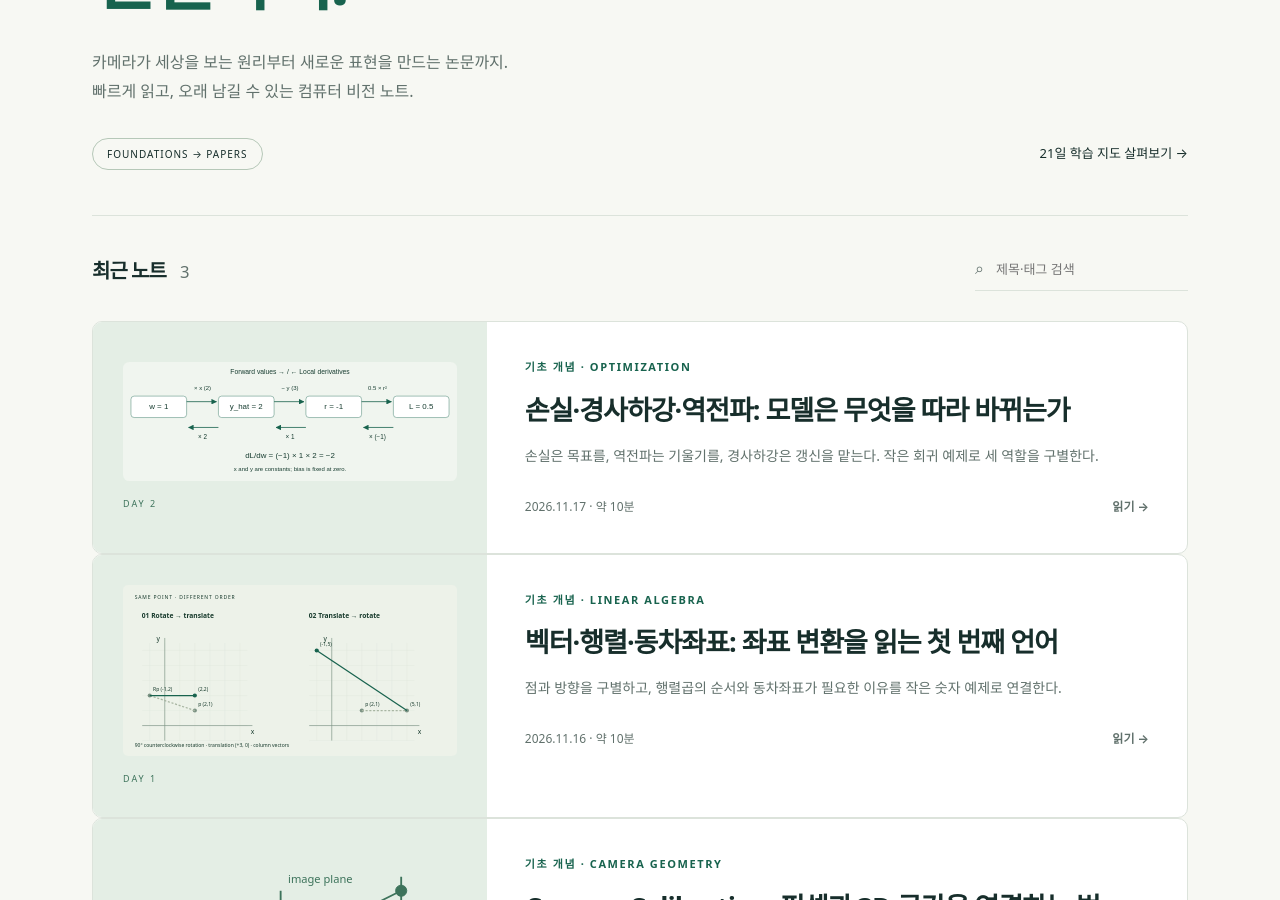
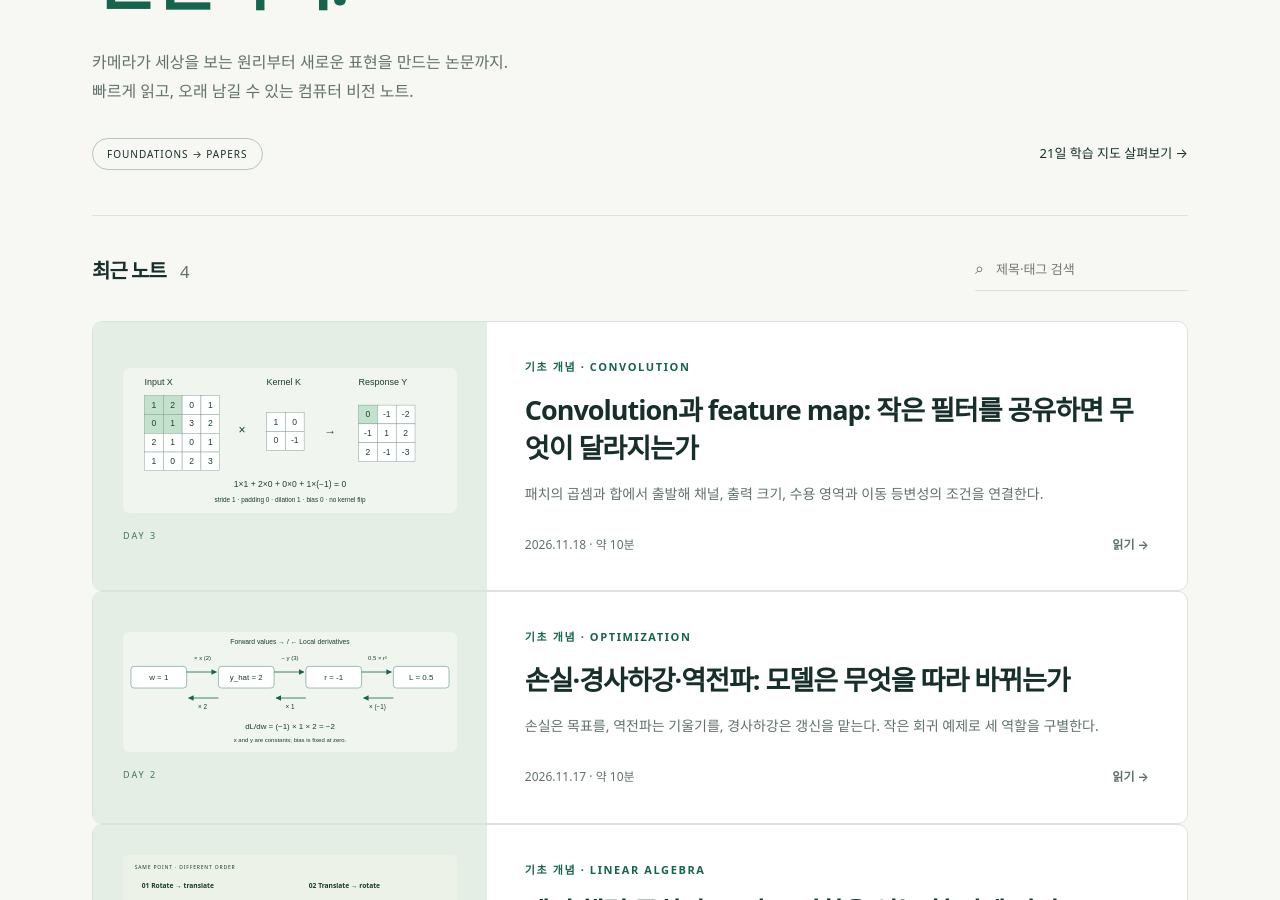
Before and after one commit to mints-s/CV-study-blog, a Jekyll site: the page built from index.html, in a window 1280 px wide and 900 px high, scrolled down 383 px. Built offline with Jekyll 4.4.1, drawn with Linux system fonts in a browser that asks for light colours; part of the change alters nothing that is shown.

Commit message:
Publish Day 3 convolution and feature map foundations

```diff
--- a/_data/study_plan.json
+++ b/_data/study_plan.json
@@ -5,7 +5,7 @@
   "slow_start_date": "2026-12-09",
   "slow_interval_days": 3,
   "execution_time": "05:00",
-  "next_day": 3,
+  "next_day": 4,
   "items": [
     {
       "day": 1,
@@ -24,8 +24,9 @@
     {
       "day": 3,
       "title": "Convolution과 feature map",
-      "status": "planned",
-      "url": null
+      "status": "published",
+      "url": "/notes/convolution-feature-maps/",
+      "published_date": "2026-11-18"
     },
     {
       "day": 4,
--- a/_posts/2026-11-17-loss-gradient-backprop.md
+++ b/_posts/2026-11-17-loss-gradient-backprop.md
@@ -209,4 +209,4 @@ optimizer.step()
 
 [이전: 벡터·행렬·동차좌표]({{ '/notes/vectors-matrices-homogeneous/' | relative_url }}) · [전체 학습 지도]({{ '/roadmap/' | relative_url }})
 
-**다음 질문:** 이미지의 모든 위치마다 별도 가중치를 두는 대신, 작은 필터를 공유하면 무엇이 달라지는가? Day 3에서는 Convolution과 feature map을 다룬다.
+**다음 질문:** 이미지의 모든 위치마다 별도 가중치를 두는 대신, 작은 필터를 공유하면 무엇이 달라지는가? [Day 3 — Convolution과 feature map]({{ '/notes/convolution-feature-maps/' | relative_url }})에서 이어간다.
--- /dev/null
+++ b/_posts/2026-11-18-convolution-feature-maps.md
@@ -0,0 +1,235 @@
+---
+layout: post
+title: "Convolution과 feature map: 작은 필터를 공유하면 무엇이 달라지는가"
+description: "패치의 곱셈과 합에서 출발해 채널, 출력 크기, 수용 영역과 이동 등변성의 조건을 연결한다."
+date: 2026-11-18 04:50:00 +09:00
+category_label: "기초 개념"
+series_day: 3
+topic: "CONVOLUTION"
+cover: /assets/day03-convolution.svg
+tags: [convolution, feature-map, CNN, 합성곱]
+reading_time: 10
+---
+
+> **1분 요약**
+>
+> Convolution 층은 작은 영역을 보고, 같은 가중치를 여러 위치에서 반복 사용한다. 각 위치에서 얻은 반응을 공간적으로 배열한 것이 feature map이다. 일반적인 합성곱은 입력 채널들의 기여를 합해 출력 채널 하나를 만든다. Stride는 샘플링 간격, padding은 경계 처리, dilation은 커널 원소 사이 간격을 정한다.
+>
+> **기억할 문장:** 같은 필터를 공유한다는 것은 같은 패턴을 여러 위치에서 검사한다는 뜻이지, 입력이 이동해도 출력이 항상 같다는 뜻은 아니다.
+
+## 1. 전체 내용: 학습하는 계수를 이미지에 배치한다
+
+[Day 2]({{ '/notes/loss-gradient-backprop/' | relative_url }})에서는 손실의 기울기로 가중치를 바꾸었다. 오늘은 이미지에서 그 가중치를 어떻게 연결하는지 다룬다. 모든 출력이 이미지 전체를 보게 할 수도 있지만, 가까운 픽셀의 관계부터 처리하는 구조를 선택할 수 있다. Convolution은 **국소 연결**과 **공간적 가중치 공유**를 결합한다. 한 필터를 움직이며 얻은 값을 모으면 한 장의 반응 지도가 되고, 여러 필터를 사용하면 여러 출력 채널이 생긴다. 필터 값은 학습할 수 있으며, 작은 행렬로 직접 계산해 연산을 이해할 수 있다.
+
+이 글의 수치와 도식은 직접 만든 예제다. 구조 설명은 Stanford CS231n 강의 자료 [1], 연산과 텐서 규약은 PyTorch 공식 문서 [2]를 확인했다. 논문 성능 재현이나 학습된 특징의 시각화는 아니다.
+
+## 2. 핵심 아이디어: 국소 연결과 공유를 구별한다
+
+국소 연결은 출력 한 점이 입력의 제한된 영역만 보는 것이다. 가중치 공유는 다른 위치에서도 같은 계수를 쓰는 것이다. 둘은 별도 선택이다. 작은 영역만 보되 위치마다 서로 다른 필터를 두는 모델도 생각할 수 있다.
+
+예를 들어 RGB 입력의 각 위치에서 $3\times3$ 패치를 보고 출력 채널 8개를 만든다고 하자. 그룹을 나누지 않는 일반 합성곱에서 가중치 수는 $8\cdot3\cdot3\cdot3=216$개다. 출력 채널별 편향 8개를 더하면 **224개**다. 공간 위치가 많아져도 공유하는 계수 수는 그대로다.
+
+반대로 $28\times28$개 위치마다 독립된 필터·편향을 사용하면 같은 국소 연결에서도 $28\cdot28\cdot224=175{,}616$개가 필요하다. 이는 파라미터 수의 비교이며 실행 시간이나 성능의 실측 비교는 아니다. 합성곱도 출력 위치가 늘면 연산량과 활성값 저장량은 증가한다.
+
+**[해석]** “작은 필터라서 효율적이다”에 더해 “그 필터를 여러 위치에서 재사용한다”는 점을 함께 읽어야 한다. 다만 모든 위치에서 같은 규칙이 유리하다는 가정이 언제나 과제에 적합한 것은 아니다.
+
+## 3. 한 점을 계산하면 feature map이 보인다
+
+입력과 커널을 다음처럼 둔다. 채널은 각각 1개, 편향은 0, stride는 1, padding은 0, dilation은 1이다. 행은 아래로, 열은 오른쪽으로 증가하며 인덱스는 0부터 센다.
+
+$$
+X=\begin{bmatrix}
+1&2&0&1\\
+0&1&3&2\\
+2&1&0&1\\
+1&0&2&3
+\end{bmatrix},
+\qquad
+K=\begin{bmatrix}1&0\\0&-1\end{bmatrix}
+$$
+
+첫 패치와 커널의 같은 위치끼리 곱한 뒤 더한다.
+
+$$
+Y_{0,0}=1(1)+2(0)+0(0)+1(-1)=0
+$$
+
+한 칸 오른쪽 패치에서는 $Y_{0,1}=2(1)+0(0)+1(0)+3(-1)=-1$이다. 같은 계산을 모든 유효 위치에 적용하면 다음과 같다.
+
+$$
+Y=\begin{bmatrix}
+0&-1&-2\\
+-1&1&2\\
+2&-1&-3
+\end{bmatrix}
+$$
+
+<figure>
+<img src="{{ '/assets/day03-convolution.svg' | relative_url }}" alt="4×4 입력의 왼쪽 위 2×2 패치와 커널을 원소별로 곱해 더하면 3×3 출력의 왼쪽 위 값 0이 된다.">
+<figcaption>그림 1. 직접 계산한 cross-correlation 예제. 초록색은 첫 입력 패치와 그 패치가 만든 출력 위치다. 커널을 뒤집지 않으며, 음수도 그대로 보존한다.</figcaption>
+</figure>
+
+그림은 왼쪽의 작은 영역, 가운데 계수, 오른쪽 한 값을 순서대로 읽는다. **출력의 숫자는 클래스 확률이 아니다.** 이 커널에서는 패치의 왼쪽 위 값에서 오른쪽 아래 값을 뺀 차이다. 다른 커널이면 다른 반응을 얻는다.
+
+딥러닝 라이브러리에서 convolution이라 부르는 연산은 보통 커널을 뒤집지 않는 cross-correlation이다. PyTorch Conv2d도 이를 명시한다. [2] 수학적 convolution처럼 커널을 두 축으로 뒤집으면 이 예제의 커널은 부호가 반대가 되어 출력도 반대 부호가 된다. 손으로 계산할 때 이 규약부터 맞춰야 한다.
+
+## 4. 채널: RGB 세 장이 출력 세 장을 뜻하지 않는다
+
+배치를 제외한 입력을 $X\in\mathbb R^{C_{\mathrm{in}}\times H\times W}$로 둔다. 일반 합성곱의 출력 채널 $o$는 입력 채널을 모두 합해 만든다. 다음 식은 stride 1, padding 0, dilation 1, groups 1인 경우다.
+
+$$
+Y_{o,i,j}=b_o+
+\sum_{c=0}^{C_{\mathrm{in}}-1}
+\sum_{u=0}^{k_h-1}
+\sum_{v=0}^{k_w-1}
+K_{o,c,u,v}X_{c,i+u,j+v}
+$$
+
+| 기호 | 의미 |
+| --- | --- |
+| $o,c$ | 출력·입력 채널 인덱스 |
+| $i,j$ | 출력 행·열 |
+| $u,v$ | 커널 안의 행·열 |
+| $K$ | 크기가 $C_{\mathrm{out}}\times C_{\mathrm{in}}\times k_h\times k_w$인 가중치 |
+| $b_o$ | 출력 채널마다 하나인 편향 |
+
+RGB 패치라면 출력 채널 하나의 필터에도 R·G·B에 대응하는 계수가 모두 있다. 각 입력 채널의 내적을 합하고 편향은 한 번 더한다. 따라서 입력 채널 3개에서 출력 채널 8개를 만드는 것은 자연스럽다. 깊은 층의 채널은 일반적으로 RGB 색상 채널이 아니다.
+
+PyTorch의 배치 입력 규약은 $N,C,H,W$다. groups를 사용하면 채널 연결이 달라지므로 위 가중치 크기와 합산 범위를 그대로 적용하면 안 된다. [2] 이 글은 groups 1만 계산한다.
+
+Feature map이라는 용어는 문맥에 따라 한 출력 채널 또는 채널들을 묶은 텐서를 가리킨다. 여기서는 $Y_{o,:,:}$ 한 장을 한 채널의 feature map이라 부른다. Conv의 원시 출력인지 활성화 이후인지도 구분한다. 예를 들어 ReLU를 적용하면 $\max(0,Y)$가 되어 위 예제의 음수는 0으로 바뀐다. Conv2d 자체가 ReLU를 자동 적용하는 것은 아니다.
+
+## 5. 출력 크기: 어디에 필터를 놓을 수 있는가
+
+높이 방향의 출력 크기는 다음과 같다. $p$는 위아래 각각의 대칭 padding, $s$는 stride, $d$는 dilation이다. 너비에도 같은 방식으로 적용한다. [2]
+
+$$
+H_{\mathrm{out}}=
+\left\lfloor
+\frac{H+2p-d(k_h-1)-1}{s}
+\right\rfloor+1
+$$
+
+직관적으로 커널이 차지하는 유효 폭은 $d(k_h-1)+1$이다. 이를 padded 입력 안에 놓을 수 있는 시작점 개수를 세는 식이다.
+
+아래는 앞의 $4\times4$ 입력과 $2\times2$ 커널에서 한 조건씩 바꾼 결과다. 나머지 조건은 표에 모두 명시했다.
+
+| stride | zero padding | dilation | 출력 크기 | 확인할 점 |
+| --- | --- | --- | --- | --- |
+| 1 | 0 | 1 | $3\times3$ | 원래 예제 |
+| 2 | 0 | 1 | $2\times2$ | 시작 위치를 두 칸씩 건너뜀 |
+| 1 | 1 | 1 | $5\times5$ | 테두리에 0을 추가 |
+| 1 | 0 | 2 | $2\times2$ | 커널 원소 사이 간격이 2 |
+
+Stride 2의 값은 $\begin{bmatrix}0&-2\\2&-3\end{bmatrix}$다. Stride 1 출력의 행·열 인덱스 0, 2를 선택한 것과 같다. Dilation 2는 $\begin{bmatrix}1&1\\-2&-2\end{bmatrix}$다. 첫 값은 입력 $(0,0)$과 $(2,2)$를 사용해 $1-0=1$이 된다.
+
+Padding은 크기만 바꾸는 옵션이 아니다. 경계 밖에 어떤 값을 가정하느냐가 테두리의 반응을 바꾼다. “same”이라는 이름만으로 모든 라이브러리의 stride·비대칭 padding 규칙이 같다고 가정하지 않는다.
+
+## 6. 검증 코드와 수용 영역
+
+<details markdown="1">
+<summary>실행한 단일 채널 검증 코드</summary>
+
+~~~python
+X = [[1, 2, 0, 1], [0, 1, 3, 2],
+     [2, 1, 0, 1], [1, 0, 2, 3]]
+K = [[1, 0], [0, -1]]
+
+def corr(x, k, stride=1, pad=0, dilation=1):
+    h, w = len(x), len(x[0])
+    kh, kw = len(k), len(k[0])
+    a = [[0] * (w + 2 * pad) for _ in range(h + 2 * pad)]
+    for i in range(h):
+        for j in range(w):
+            a[i + pad][j + pad] = x[i][j]
+    oh = (h + 2 * pad - dilation * (kh - 1) - 1) // stride + 1
+    ow = (w + 2 * pad - dilation * (kw - 1) - 1) // stride + 1
+    return [[sum(k[u][v] * a[i * stride + u * dilation]
+                              [j * stride + v * dilation]
+                 for u in range(kh) for v in range(kw))
+             for j in range(ow)] for i in range(oh)]
+
+assert corr(X, K) == [[0, -1, -2], [-1, 1, 2], [2, -1, -3]]
+assert corr(X, K, stride=2) == [[0, -2], [2, -3]]
+assert corr(X, K, dilation=2) == [[1, 1], [-2, -2]]
+padded = corr(X, K, pad=1)
+assert len(padded) == 5 and all(len(row) == 5 for row in padded)
+assert 8 * (3 * 3 * 3 + 1) == 224
+assert 28 * 28 * 224 == 175616
+~~~
+
+Python 정수 연산으로 출력 행렬·크기·파라미터 수를 검증했다. PyTorch 실행 결과나 학습 성능을 검증한 것은 아니다.
+
+</details>
+
+수용 영역(receptive field)은 한 출력 위치에 영향을 줄 수 있는 입력 영역이다. 예를 들어 stride 1, dilation 1인 $3\times3$ 층 두 개를 쌓으면 내부 출력 위치가 볼 수 있는 원본 입력 범위는 $5\times5$다. 두 번째 층의 3칸이 각각 첫 번째 층의 3칸을 보므로 합쳐지는 범위가 5칸이 된다. 세 층이면 7칸이다.
+
+이것은 **이론적으로 영향을 줄 수 있는 범위**다. 학습한 가중치·활성화에 따라 실제 영향의 크기는 균등하지 않다. 두 층 사이에 비선형 활성화를 넣은 모델은 단순히 큰 선형 필터 하나와 같지도 않다. [해석] 논문에서 큰 문맥을 본다는 주장을 읽을 때는 수용 영역의 크기와 실제 정보 활용을 별도로 확인한다.
+
+## 7. 이동 등변성과 불변성은 다르다
+
+입력의 패턴이 이동할 때 출력의 반응도 같은 만큼 이동하는 성질이 **이동 등변성**이다. 이동해도 출력이 그대로인 **이동 불변성**과 다르다.
+
+공유 필터를 stride 1로 적용하고 경계 영향을 제외하면, 같은 패치는 옮겨진 위치에서도 같은 반응을 만든다. 이를 $F(TX)=T(F(X))$로 쓸 수 있다. $T$는 격자 위 정수 이동이다. 유한 이미지의 crop·padding과 stride에 따른 샘플링은 이 조건을 바꾼다.
+
+**[직접 구성한 반례]** $5\times5$의 0 배열에서 위치 $(2,2)$만 1로 둔다. $1\times1$ 항등 커널에 stride 2를 사용하면 행·열 0, 2, 4만 읽으므로 출력에 1이 나타난다. 입력의 1을 오른쪽 한 칸인 $(2,3)$으로 옮기면 모든 출력이 0이다. 입력 이동을 출력의 단순 이동으로 설명할 수 없다. 아래 코드로 확인했다.
+
+~~~python
+a = [[0] * 5 for _ in range(5)]
+b = [[0] * 5 for _ in range(5)]
+a[2][2] = 1
+b[2][3] = 1
+assert sum(map(sum, corr(a, [[1]], stride=2))) == 1
+assert sum(map(sum, corr(b, [[1]], stride=2))) == 0
+~~~
+
+이는 샘플링 위치에 대한 반례이며 실제 CNN의 분류 정확도 실험은 아니다.
+
+| 흔한 오개념 | 구별할 기준 |
+| --- | --- |
+| 필터 하나는 입력 채널 하나만 본다 | 일반 합성곱은 입력 채널을 합산한다 |
+| feature map은 물체 위치 확률이다 | 어떤 연산·손실로 만들어졌는지 확인한다 |
+| 작은 필터는 항상 작은 문맥만 본다 | 층을 쌓으면 원본 입력 기준 수용 영역이 커진다 |
+| 합성곱은 모든 이동에 불변이다 | 등변성의 조건과 경계·stride를 구별한다 |
+| 채널이 많으면 해상도도 높다 | 채널 수와 공간 크기는 다른 축이다 |
+
+## 8. 시사점과 확장 아이디어
+
+**[해석]** CNN 논문은 출력 텐서의 크기만 읽어도 비교가 명확해진다. 채널 확대는 표현의 수를, stride는 공간 샘플링 밀도를 바꾼다. 작은 물체가 중요한 과제에서 계산량을 줄이려고 해상도를 낮추면 무엇을 잃는지 확인해야 한다. 이것은 특정 구조가 더 좋다는 결론이 아니라 비교할 조건을 찾는 방법이다.
+
+**[아이디어 · 미검증]** 작은 물체의 검출 실패 중 일부가 물체 자체보다 stride 격자와의 정렬에 민감한 현상일까?
+
+- **가설:** 동일한 작은 패턴을 한 픽셀씩 이동시킬 때 다운샘플링 모델의 반응이 위치에 따라 크게 달라질 수 있다.
+- **비교:** 같은 학습 조건의 stride 1 모델, stride 2 모델, stride 2 전에 고정 저역통과 필터를 넣은 모델.
+- **통제:** 같은 합성 패턴·배경·학습 데이터·시드 집합을 사용하고 경계에서 충분히 떨어진 위치만 평가한다. 연산량과 파라미터 수 차이는 따로 보고한다.
+- **최소 실험:** 물체 크기별로 수평·수직 1픽셀 이동을 반복한다. 분류 또는 검출 중 과제를 하나로 고정한다.
+- **지표:** 위치별 정확도와 최악 위치 성능, 이동 전후 점수 차이를 측정한다. 특징을 비교할 때는 좌표 정렬이 가능한 이동만 별도로 비교한다.
+- **기각 기준:** 여러 시드에서 위치 민감도 차이가 재현되지 않거나 저역통과 처리의 이점이 정확도 하락으로 상쇄되면 제안을 수정한다.
+
+위 아이디어는 실행하지 않았다. 앞의 항등 커널 반례만으로 학습된 검출기의 개선을 주장할 수는 없다.
+
+## 9. 3분 복습
+
+1. 입력 채널 3개, 출력 채널 8개, $3\times3$ 커널, groups 1, bias 포함인 층의 파라미터 수는 얼마인가?
+2. $4\times4$ 입력에 $2\times2$ 커널, stride 2, padding 0, dilation 1이면 출력 크기는 무엇인가?
+3. 이동 등변성과 이동 불변성은 어떻게 다른가?
+
+<details markdown="1">
+<summary>답과 연결 설명</summary>
+
+1. $8(3\cdot3\cdot3+1)=224$개다. 공간 위치마다 새 가중치를 추가하지 않는다.
+2. $2\times2$다. 각 축의 시작 위치는 0과 2다.
+3. 등변성은 입력이 이동하면 출력도 대응해 이동하는 성질이고, 불변성은 출력 자체가 유지되는 성질이다. 경계와 stride의 조건을 함께 확인한다.
+
+</details>
+
+## 출처와 다음 읽기
+
+1. [Stanford CS231n — Convolutional Neural Networks](https://cs231n.github.io/convolutional-networks/), Convolutional Layer의 국소 연결·가중치 공유와 활성값 설명.
+2. [PyTorch — Conv2d](https://docs.pytorch.org/docs/2.15/generated/torch.nn.Conv2d.html), cross-correlation, 채널·groups 규약, Shape의 출력 크기.
+
+확인일: 2026-11-18. 도식과 수치 예제는 자체 작성이며 Python 표준 라이브러리만으로 검증했다.
+
+[이전: 손실·경사하강·역전파]({{ '/notes/loss-gradient-backprop/' | relative_url }}) · [전체 학습 지도]({{ '/roadmap/' | relative_url }})
+
+**다음 질문:** CNN이 처리하는 이미지의 픽셀은 3차원 장면의 어느 점에서 왔는가? Day 4에서는 Pinhole camera와 K, R, t를 다룬다.
```
Also changed, not shown: assets/day03-convolution.svg (added).
